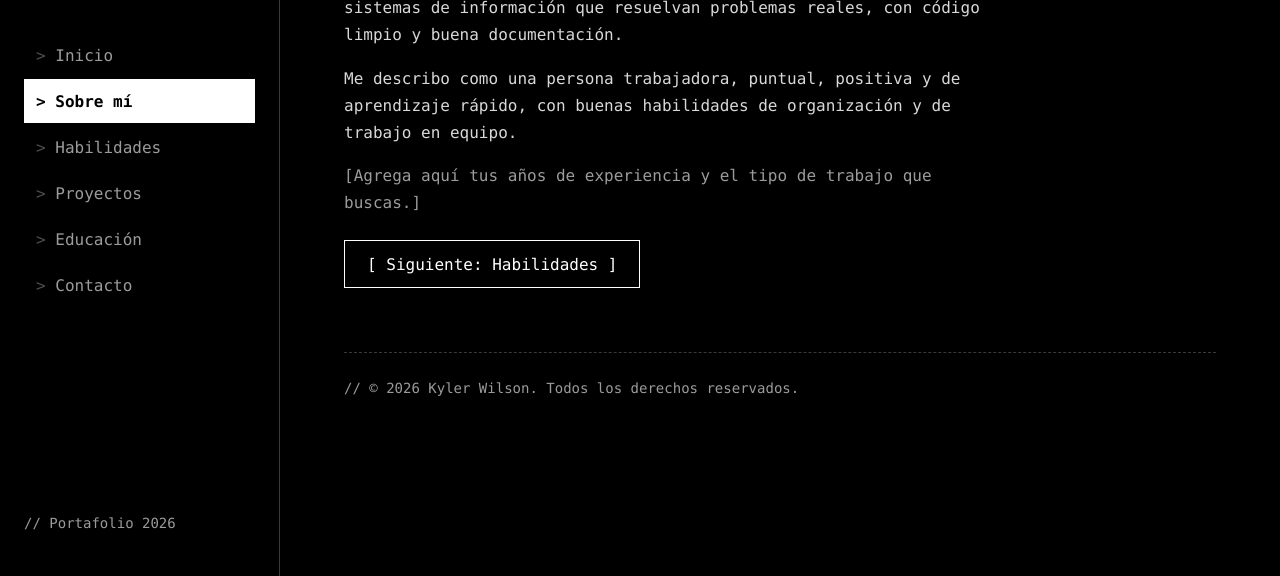
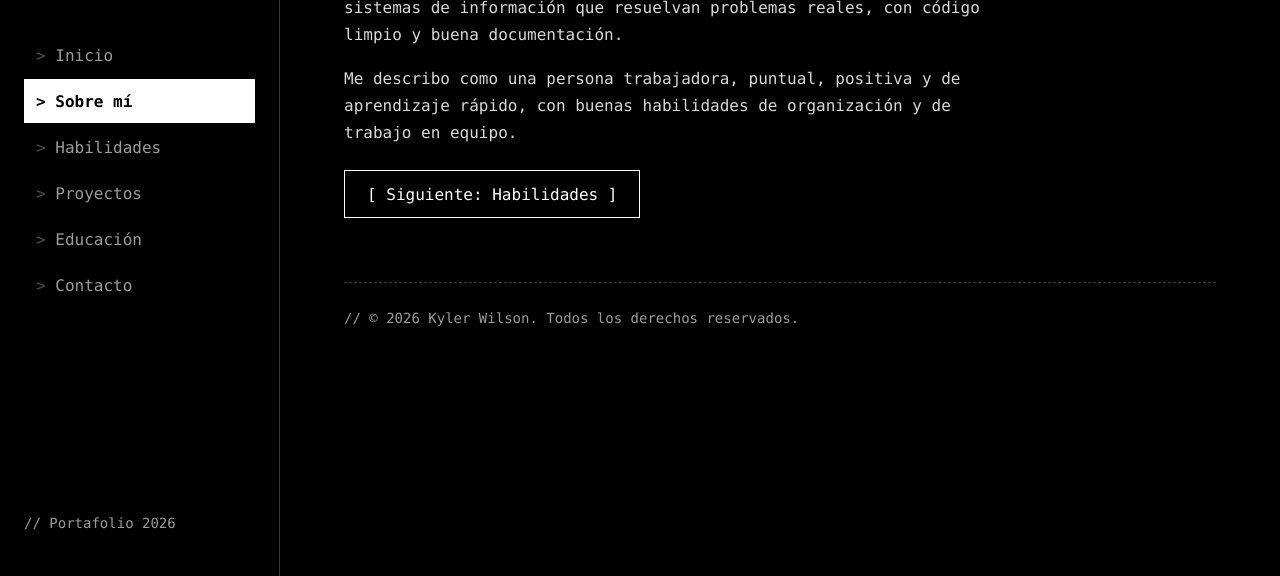
Before and after one commit to kyler001-code/https-kyler-wilson.github.io, a plain HTML site: page sobre-mi.html in a window 1280 px wide. Shown: the part 224-800 px from the top of the page. Drawn offline with Linux system fonts and the light colour scheme.

Commit message:
Add files via upload

```diff
--- a/sobre-mi.html
+++ b/sobre-mi.html
@@ -50,9 +50,7 @@
             aprendizaje rápido, con buenas habilidades de organización y de
             trabajo en equipo.
           </p>
-          <p class="pendiente">
-            [Agrega aquí tus años de experiencia y el tipo de trabajo que buscas.]
-          </p>
+
 
           <div class="botones">
             <a class="boton boton-borde" href="habilidades.html">Siguiente: Habilidades</a>
```
